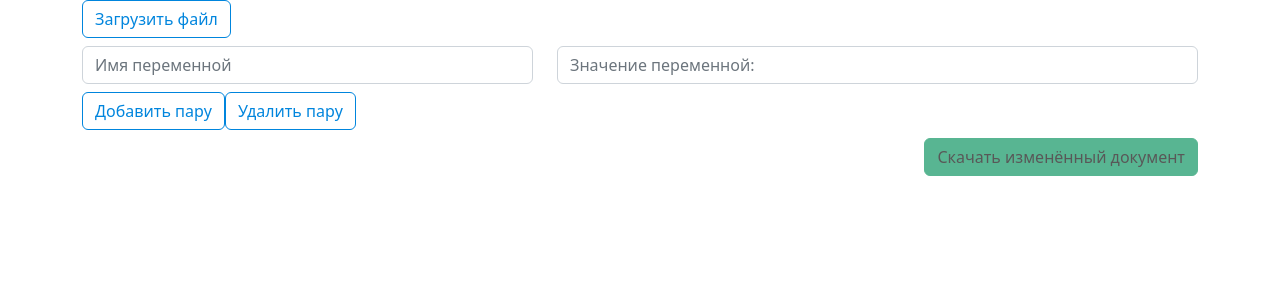
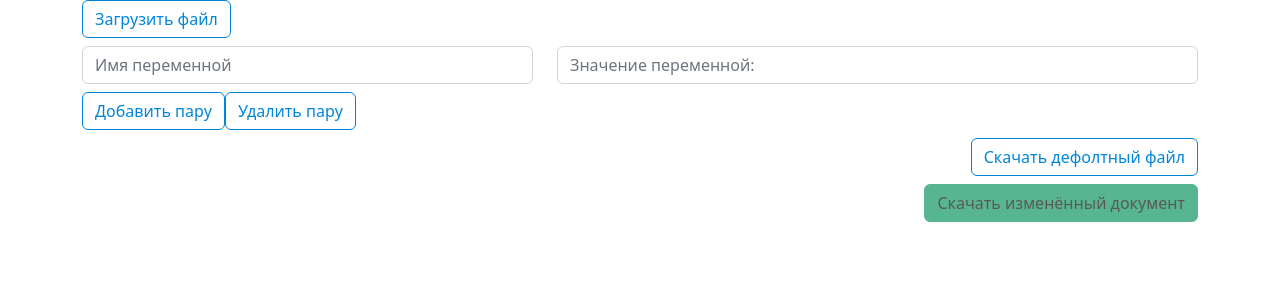
Before and after one commit to IlyaGoncharovY/HomeTask, a React (Create React App) app: page / in a window 1280 px wide. Shown: the top 300 px of the page. Built offline with nearby package versions, Linux system fonts and the light colour scheme.

Commit message:
fix (DownloadFile) added function for added default file Word

```diff
--- a/src/Components/DownloadButton/DownloadButton.tsx
+++ b/src/Components/DownloadButton/DownloadButton.tsx
@@ -1,4 +1,7 @@
 import React, {FC} from 'react';
+// @ts-ignore
+import file from "../../Assets/baseWordFile/TestWord2.docx"
+
 
 interface DownloadButtonType {
     docxFile: File | null
@@ -8,9 +11,27 @@ interface DownloadButtonType {
 
 export const DownloadButton: FC<DownloadButtonType> = ({docxFile, handleFileDownload}) => {
 
+    const onDownload = () => {
+        fetch(file).then((response) => {
+            response.blob().then((blob) => {
+                let url = window.URL.createObjectURL(blob);
+                let a = document.createElement("a");
+                a.href = url;
+                a.download = "testFile.docx";
+                a.click();
+            });
+        });
+    };
+
     return (
-        <div className={"col-12 mt-2 text-end"}>
-            <button type="button" className="btn btn-success" onClick={handleFileDownload} disabled={!docxFile}>Скачать изменённый документ</button>
-        </div>
+        <>
+            <div className={"col-12 mt-2 text-end"}>
+                <button type="button" className="btn btn-outline-info" onClick={onDownload}>Скачать дефолтный файл</button>
+            </div>
+            <div className={"col-12 mt-2 text-end"}>
+                <button type="button" className="btn btn-success" onClick={handleFileDownload} disabled={!docxFile}>Скачать изменённый документ</button>
+            </div>
+        </>
+
     );
 };
```
